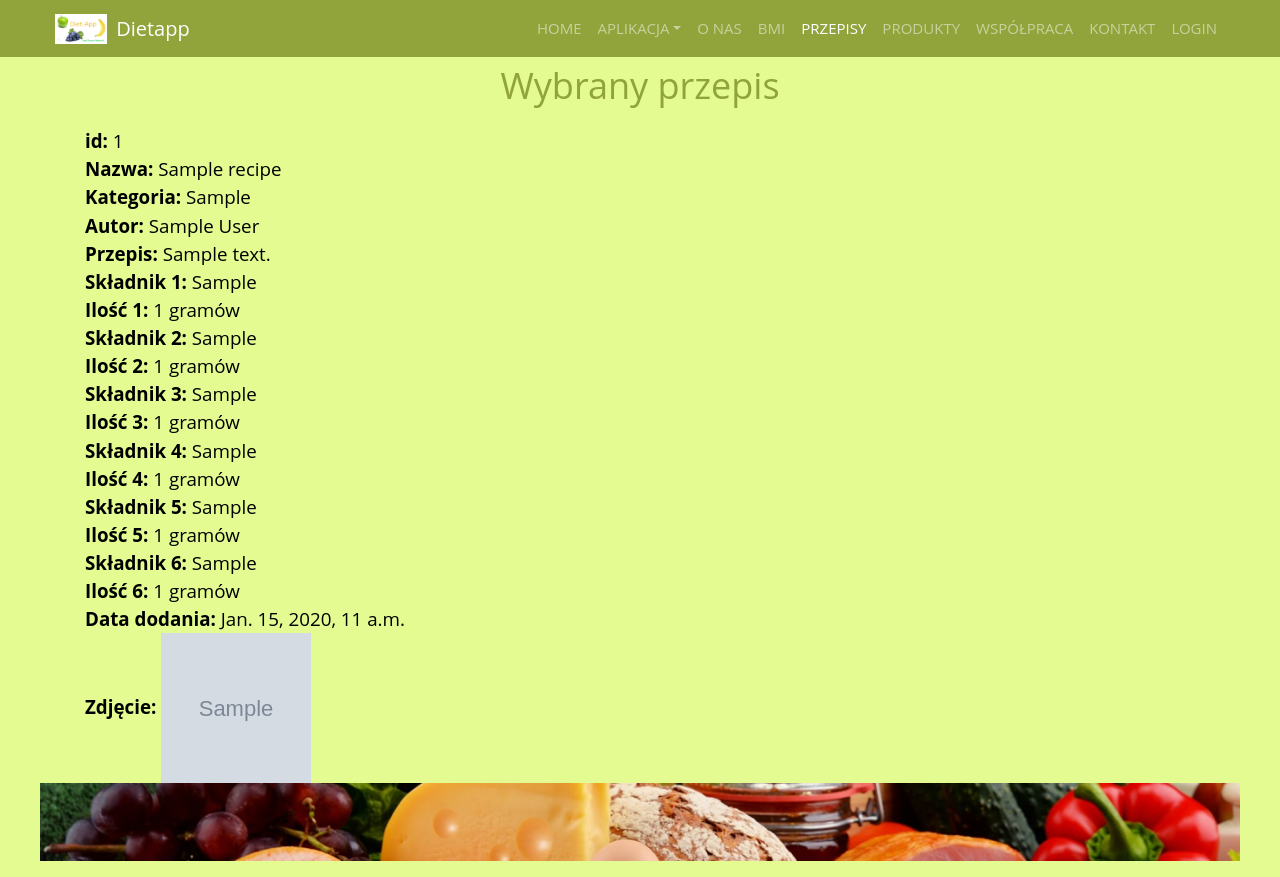
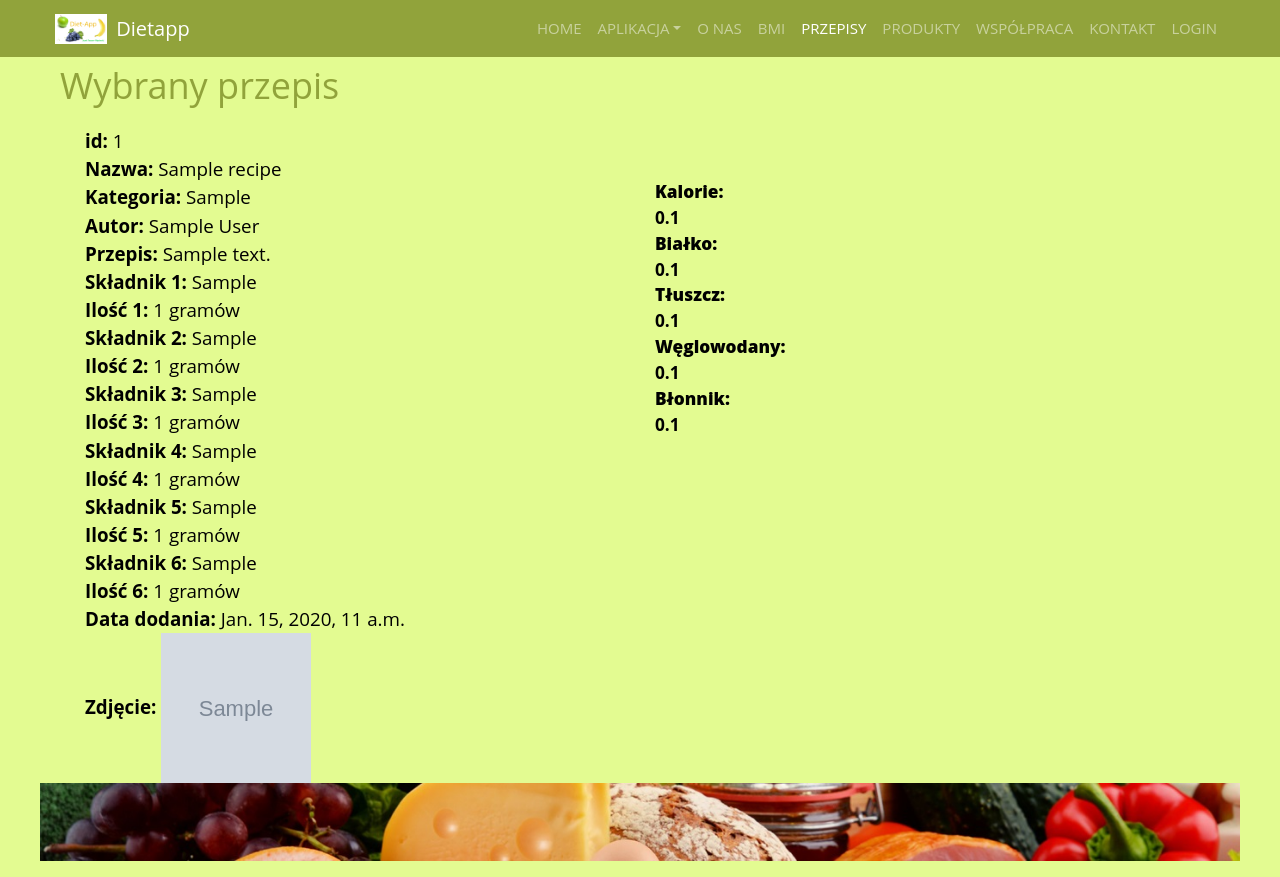
Before and after one commit to jacektessen/dietapp, a Django app: page /przepisy/1 in a window 1280 px wide. Run offline with Django 3.2, Linux system fonts and the light colour scheme; tables that the repository leaves empty hold one stand-in row (values such as "Sample post"); grey boxes marked "Sample" are stand-in pictures; some libraries are stand-ins or nearby versions.

Commit message:
In the recipe site are totals of kcal,protein,carbo,fat,fibre

```diff
--- a/recipes/models.py
+++ b/recipes/models.py
@@ -10,17 +10,17 @@ class Recipes(models.Model):
     user_id = models.IntegerField(blank=True, null=True)
     description = models.TextField(blank=True, null=True)
 
-    product_1 = models.ForeignKey(Products, null=True, related_name='product_1', on_delete=models.DO_NOTHING, blank=True)
+    product_1 = models.ForeignKey(Products, default=1, null=True, related_name='product_1', on_delete=models.DO_NOTHING, blank=True)
     ingredient_1 = models.IntegerField(default=0, null=True, blank=True)
-    product_2 = models.ForeignKey(Products, null=True, related_name='product_2', on_delete=models.DO_NOTHING, blank=True)
+    product_2 = models.ForeignKey(Products, default=1, null=True, related_name='product_2', on_delete=models.DO_NOTHING, blank=True)
     ingredient_2 = models.IntegerField(default=0, null=True, blank=True)
-    product_3 = models.ForeignKey(Products, null=True, related_name='product_3', on_delete=models.DO_NOTHING, blank=True)
+    product_3 = models.ForeignKey(Products, default=1, null=True, related_name='product_3', on_delete=models.DO_NOTHING, blank=True)
     ingredient_3 = models.IntegerField(default=0, null=True, blank=True)
-    product_4 = models.ForeignKey(Products, null=True, related_name='product_4', on_delete=models.DO_NOTHING, blank=True)
+    product_4 = models.ForeignKey(Products, default=1, null=True, related_name='product_4', on_delete=models.DO_NOTHING, blank=True)
     ingredient_4 = models.IntegerField(default=0, null=True, blank=True)
-    product_5 = models.ForeignKey(Products, null=True, related_name='product_5', on_delete=models.DO_NOTHING, blank=True)
+    product_5 = models.ForeignKey(Products, default=1, null=True, related_name='product_5', on_delete=models.DO_NOTHING, blank=True)
     ingredient_5 = models.IntegerField(default=0, null=True, blank=True)
-    product_6 = models.ForeignKey(Products, null=True, related_name='product_6', on_delete=models.DO_NOTHING, blank=True)
+    product_6 = models.ForeignKey(Products, default=1, null=True, related_name='product_6', on_delete=models.DO_NOTHING, blank=True)
     ingredient_6 = models.IntegerField(default=0, null=True, blank=True)
 
     photo_main = models.ImageField(upload_to='photos/%Y/%m/%d/', blank=True, null=True )
--- a/recipes/views.py
+++ b/recipes/views.py
@@ -26,8 +26,72 @@ def index(request):
 def recipe(request, recipe_id):
     recipe = Recipes.objects.get(id = recipe_id)
 
+    amt_1 = recipe.ingredient_1 / 100
+    amt_2 = recipe.ingredient_2 / 100
+    amt_3 = recipe.ingredient_3 / 100
+    amt_4 = recipe.ingredient_4 / 100
+    amt_5 = recipe.ingredient_5 / 100
+    amt_6 = recipe.ingredient_6 / 100
+
+    kcal_1 = recipe.product_1.kcal
+    kcal_2 = recipe.product_2.kcal
+    kcal_3 = recipe.product_3.kcal
+    kcal_4 = recipe.product_4.kcal
+    kcal_5 = recipe.product_5.kcal
+    kcal_6 = recipe.product_6.kcal
+
+    total_kcal = ((kcal_1 * amt_1) + (kcal_2 * amt_2) + (kcal_3 * amt_3) + (kcal_4 * amt_4) + (kcal_5 * amt_5) + (kcal_6 * amt_6))
+    total_kcal = round(total_kcal, 1)
+
+    protein_1 = float(recipe.product_1.protein)
+    protein_3 = float(recipe.product_3.protein)
+    protein_2 = float(recipe.product_2.protein)
+    protein_4 = float(recipe.product_4.protein)
+    protein_5 = float(recipe.product_5.protein)
+    protein_6 = float(recipe.product_6.protein)
+
+    total_protein_p = ((protein_1 * amt_1) + (protein_2 * amt_2) + (protein_3 * amt_3) + (protein_4 * amt_4) + (protein_5 * amt_5) + (protein_6 * amt_6))
+    total_protein = round(total_protein_p, 1)
+
+    fat_1 = float(recipe.product_1.fat)
+    fat_3 = float(recipe.product_3.fat)
+    fat_2 = float(recipe.product_2.fat)
+    fat_4 = float(recipe.product_4.fat)
+    fat_5 = float(recipe.product_5.fat)
+    fat_6 = float(recipe.product_6.fat)
+
+    total_fat_p = ((fat_1 * amt_1) + (fat_2 * amt_2) + (fat_3 * amt_3) + (fat_4 * amt_4) + (fat_5 * amt_5) + (fat_6 * amt_6))
+    total_fat = round(total_fat_p, 1)
+
+    carbo_1 = float(recipe.product_1.carbo)
+    carbo_3 = float(recipe.product_3.carbo)
+    carbo_2 = float(recipe.product_2.carbo)
+    carbo_4 = float(recipe.product_4.carbo)
+    carbo_5 = float(recipe.product_5.carbo)
+    carbo_6 = float(recipe.product_6.carbo)
+
+    total_carbo_p = ((carbo_1 * amt_1) + (carbo_2 * amt_2) + (carbo_3 * amt_3) + (carbo_4 * amt_4) + (carbo_5 * amt_5) + (carbo_6 * amt_6))
+    total_carbo = round(total_carbo_p, 1)
+
+    fibre_1 = float(recipe.product_1.fibre)
+    fibre_3 = float(recipe.product_3.fibre)
+    fibre_2 = float(recipe.product_2.fibre)
+    fibre_4 = float(recipe.product_4.fibre)
+    fibre_5 = float(recipe.product_5.fibre)
+    fibre_6 = float(recipe.product_6.fibre)
+
+    total_fibre_p = ((fibre_1 * amt_1) + (fibre_2 * amt_2) + (fibre_3 * amt_3) + (fibre_4 * amt_4) + (fibre_5 * amt_5) + (fibre_6 * amt_6))
+    total_fibre = round(total_fibre_p, 1)
+
+
+
     context = {
         'recipe': recipe,
+        'total_kcal': total_kcal,
+        'total_protein': total_protein,
+        'total_fat': total_fat,
+        'total_carbo': total_carbo,
+        'total_fibre': total_fibre
     }
 
     return render(request, 'products/recipe.html', context)
@@ -58,22 +122,22 @@ def add_recipe(request):
         # recipe_date = request.POST['recipe_date']
 
         if product_1_id == '':
-            product_1_id = None
+            product_1_id = 1
             ingredient_1 = 0
         if product_2_id == '':
-            product_2_id = None
+            product_2_id = 1
             ingredient_2 = 0
         if product_3_id == '':
-            product_3_id = None
+            product_3_id = 1
             ingredient_3 = 0
         if product_4_id == '':
-            product_4_id = None
+            product_4_id = 1
             ingredient_4 = 0
         if product_5_id == '':
-            product_5_id = None
+            product_5_id = 1
             ingredient_5 = 0
         if product_6_id == '':
-            product_6_id = None
+            product_6_id = 1
             ingredient_6 = 0
 
         #  Check if recipe exist already
--- a/templates/products/recipe.html
+++ b/templates/products/recipe.html
@@ -4,14 +4,15 @@
 {%  block content %}
 <main>
 {% include 'partials/_alerts.html' %}
+<header>
+        <h1>Wybrany przepis</h1>
+</header>
 	<section class="home">
 		<div class="container">
-			<header>
-					<h1>Wybrany przepis</h1>
-            </header>
+            <div class="row">
 
             {% if recipe %}
-                <div style="color: black; font-size: 125%; text-align: left;">
+                <div style="color: black; font-size: 125%; text-align: left;" class="col-md-6">
                     <section >
                         {% if user.is_authenticated %}
                             <form action="{% url 'add_favourite_recipe' recipe.id %}" method="POST">
@@ -27,25 +28,27 @@
                         <strong>Kategoria:</strong> {{ recipe.category }}<br/>
                         <strong>Autor:</strong> {{ recipe.author }}<br/>
                         <strong>Przepis:</strong> {{ recipe.description }}<br/>
+                        {% if recipe.product_1.is_active == 1 %}
                         <strong>Składnik 1:</strong> {{ recipe.product_1 }}<br/>
                         <strong>Ilość 1:</strong> {{ recipe.ingredient_1 }} gramów<br/>
-                        {% if recipe.product_2 %}
+                        {% endif %}
+                        {% if recipe.product_2.is_active == 1 %}
                         <strong>Składnik 2:</strong> {{ recipe.product_2 }}<br/>
                         <strong>Ilość 2:</strong> {{ recipe.ingredient_2 }} gramów<br/>
                         {% endif %}
-                        {% if recipe.product_3 %}
+                        {% if recipe.product_3.is_active == 1 %}
                         <strong>Składnik 3:</strong> {{ recipe.product_3 }}<br/>
                         <strong>Ilość 3:</strong> {{ recipe.ingredient_3 }} gramów<br/>
                         {% endif %}
-                        {% if recipe.product_4 %}
+                        {% if recipe.product_4.is_active == 1 %}
                         <strong>Składnik 4:</strong> {{ recipe.product_4 }}<br/>
                         <strong>Ilość 4:</strong> {{ recipe.ingredient_4 }} gramów<br/>
                         {% endif %}
-                        {% if recipe.product_5 %}
+                        {% if recipe.product_5.is_active == 1 %}
                         <strong>Składnik 5:</strong> {{ recipe.product_5 }}<br/>
                         <strong>Ilość 5:</strong> {{ recipe.ingredient_5 }} gramów<br/>
                         {% endif %}
-                        {% if recipe.product_6 %}
+                        {% if recipe.product_6.is_active == 1 %}
                         <strong>Składnik 6:</strong> {{ recipe.product_6 }}<br/>
                         <strong>Ilość 6:</strong> {{ recipe.ingredient_6 }} gramów<br/>
                         {% endif %}
@@ -60,7 +63,27 @@
             {% else %}
                 <h1>No Recipes Available</h1>
             {% endif %}
-
+            <div style="color: black; font-size: 115%; text-align: left;" class="col-md-6">
+                <section>
+                <br/><br/>
+                {% if total_kcal %}
+                    <strong>Kalorie: </strong>{{ total_kcal }}<br/>
+                {% endif %}
+                {% if total_protein %}
+                    <strong>Białko: </strong>{{ total_protein }}<br/>
+                {% endif %}
+                {% if total_fat %}
+                    <strong>Tłuszcz: </strong>{{ total_fat }}<br/>
+                {% endif %}
+                {% if total_carbo %}
+                    <strong>Węglowodany: </strong>{{ total_carbo }}<br/>
+                {% endif %}
+                {% if total_fibre %}
+                    <strong>Błonnik: </strong>{{ total_fibre }}<br/>
+                {% endif %}
+                </section>
+            </div>
+            </div>
         </div>
     </section>
 </main>
```
Also changed, not shown: my_test/views.py (+5 -3 lines), templates/my_test/test_recipes.html (+6 -4 lines).
